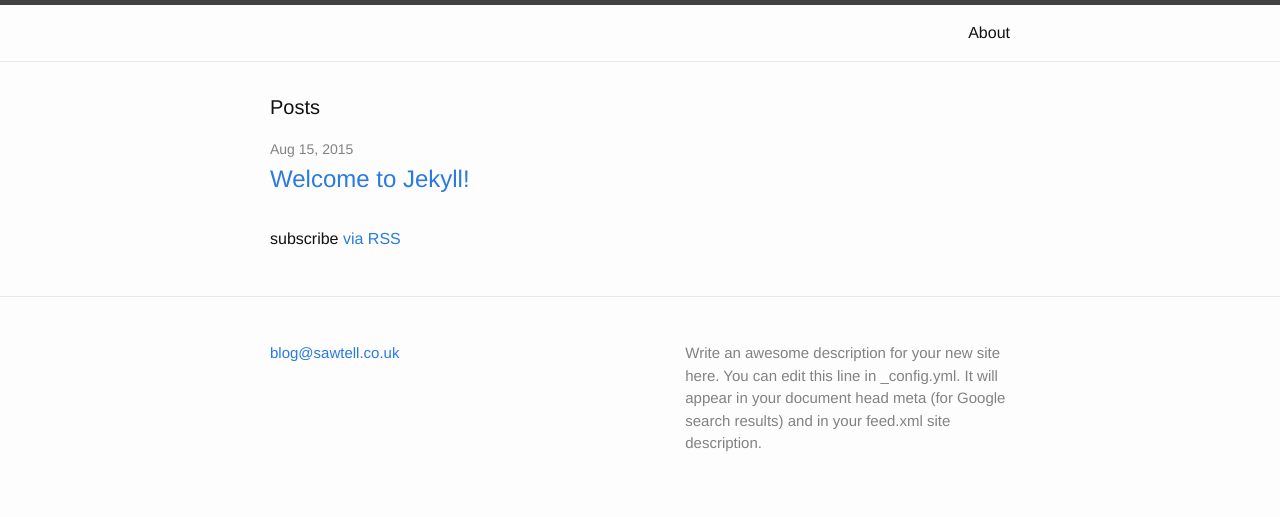
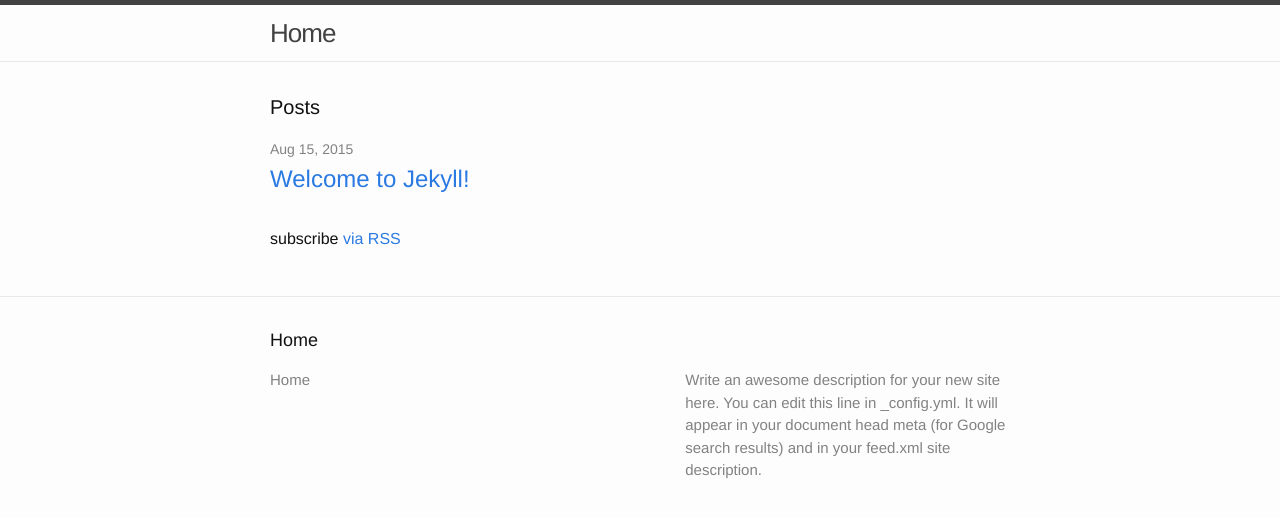
Before and after one commit to sawtell/blog, a Jekyll site: the page built from index.html, in a window 1280 px wide. Shown: the top 517 px of the page. Built offline with Jekyll 4.4.1, drawn with Linux system fonts in a browser that asks for light colours.

Commit message:
Removing about page. Updating configuration

```diff
--- a/_config.yml
+++ b/_config.yml
@@ -1,11 +1,11 @@
 # Site settings
-title:
-email: blog@sawtell.co.uk
+title: Home
+email:
 description: > # this means to ignore newlines until "baseurl:"
   Write an awesome description for your new site here. You can edit this
   line in _config.yml. It will appear in your document head meta (for
   Google search results) and in your feed.xml site description.
-baseurl: "/blog/" # the subpath of your site, e.g. /blog/
+baseurl: "/blog" # the subpath of your site, e.g. /blog/
 url: "http://yourdomain.com" # the base hostname & protocol for your site
 twitter_username:
 github_username:
```
Also changed, not shown: about.md (deleted, +0 -11 lines).
